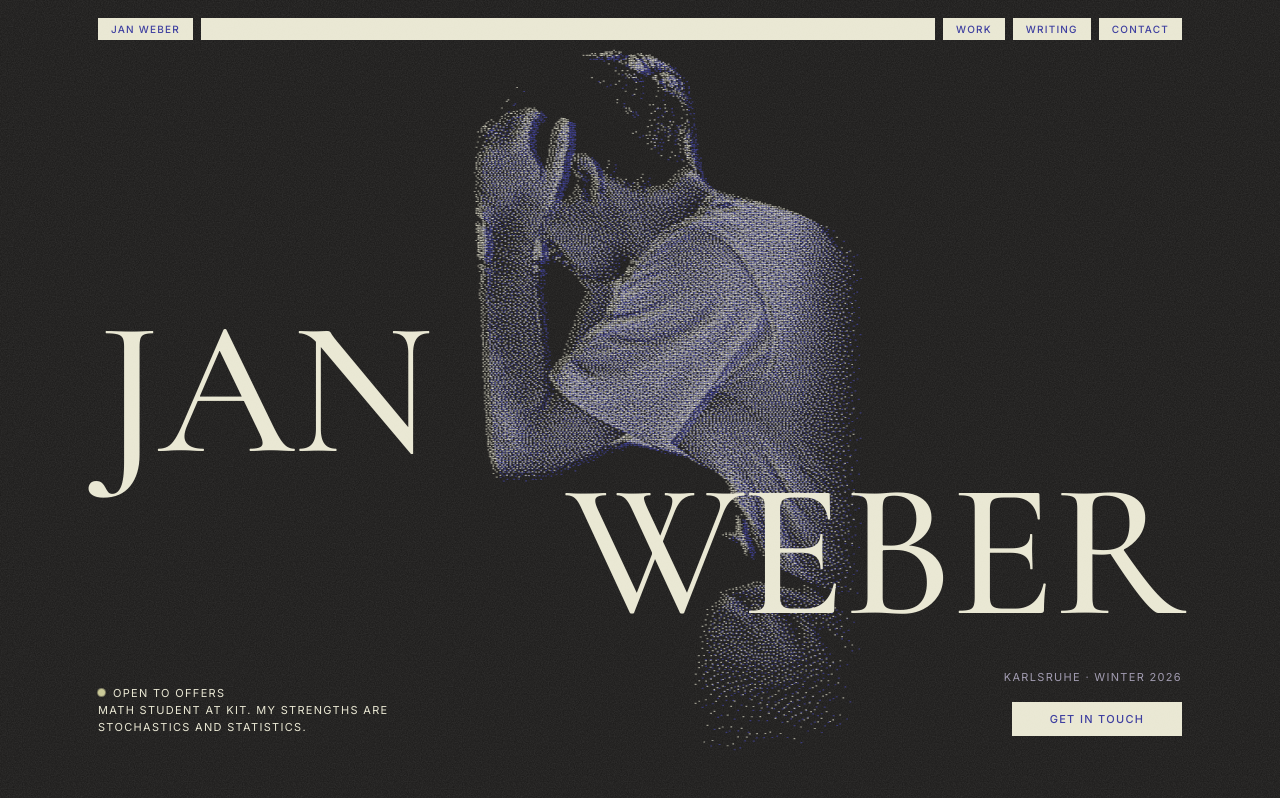
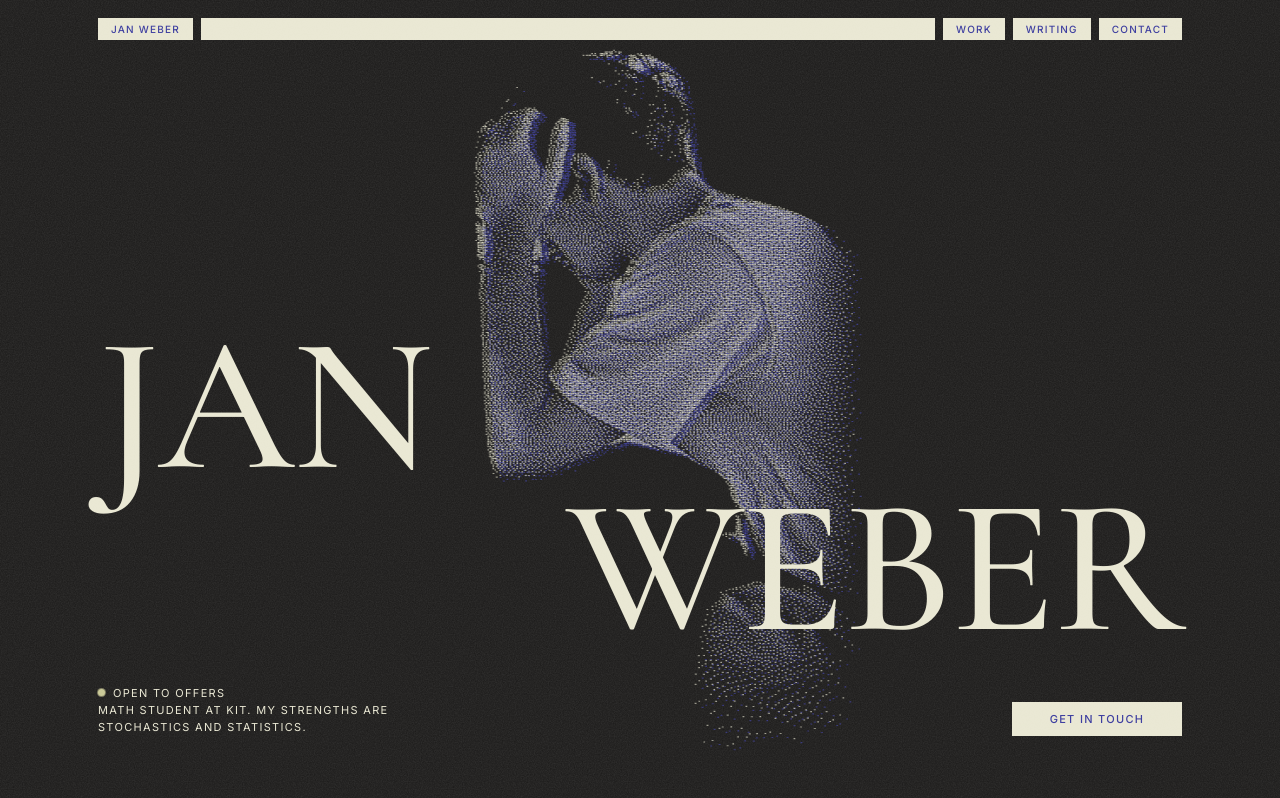
Before and after one commit to janmweber/janmweber.github.io, a plain HTML site: page index.html in a window 1280 px wide. Shown: the top 798 px of the page. Drawn offline with nearby package versions, Linux system fonts and the light colour scheme.

Commit message:
removed kalrsuhe winter 20206

```diff
--- a/index.html
+++ b/index.html
@@ -46,7 +46,6 @@
     <div class="hero-foot">
       <p class="cap hero-lede"><span class="live-dot"></span>Open to offers<br>Math student at KIT. My strengths are stochastics and statistics.</p>
       <div class="hero-right">
-        <p class="cap dim">Karlsruhe · Winter 2026</p>
         <a class="pill pill-wide" href="#contact">Get in touch</a>
       </div>
     </div>
```
